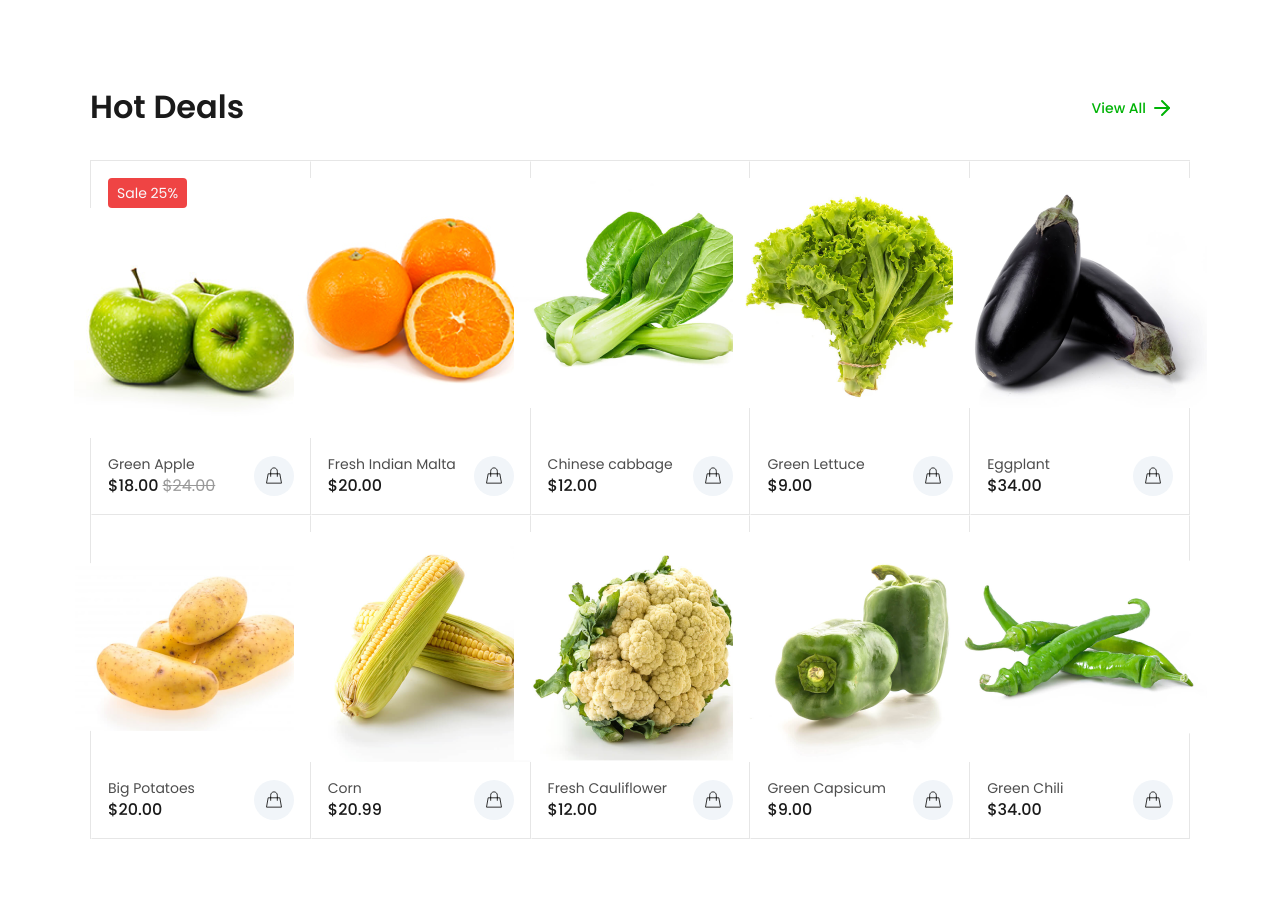
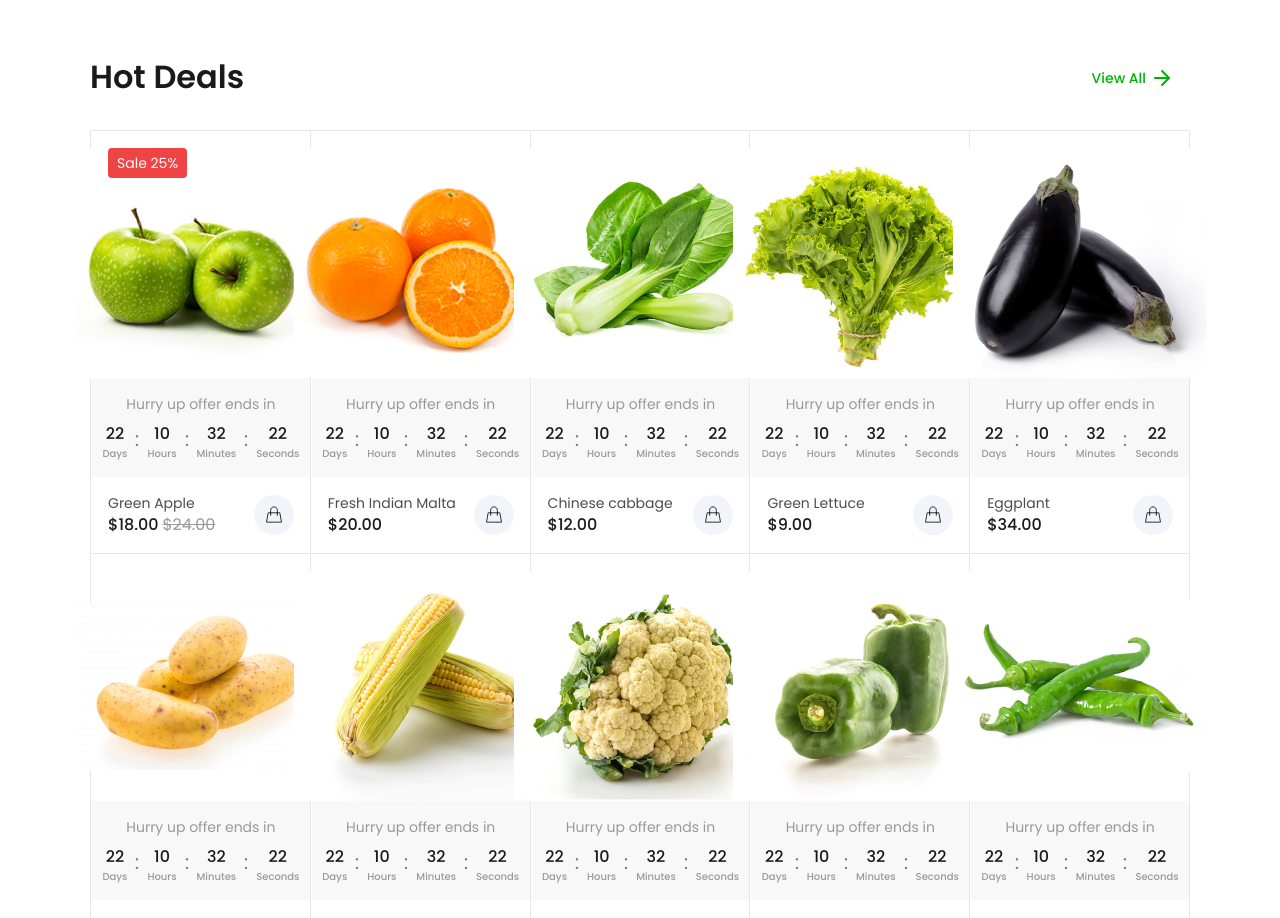
Before and after one commit to alifbinhossain/eco-bazar, a Next.js app: page / in a window 1280 px wide. Shown: the part 3240-4158 px from the top of the page. Built offline with nearby package versions, Linux system fonts and the light colour scheme.

Commit message:
ci: :sparkles: completed hot-deals section

```diff
--- a/package.json
+++ b/package.json
@@ -20,6 +20,7 @@
     "next": "14.0.4",
     "next-themes": "^0.2.1",
     "react": "^18",
+    "react-countdown": "^2.3.5",
     "react-dom": "^18",
     "react-icons": "^5.0.1",
     "react-lottie": "^1.2.4",
--- a/src/components/cards/product-card/product-card.tsx
+++ b/src/components/cards/product-card/product-card.tsx
@@ -5,6 +5,8 @@ import { Badge } from '@/components/ui/badge';
 import { AddProductToCart } from './_actions/add-product-to-cart';
 import { PreviewProduct } from './_actions/preview-product';
 import { AddProductToWishlist } from './_actions/add-product-to-wishlist';
+import { Button } from '@/components/ui/button';
+import { MyCountDown } from '@/components/my-countdown';
 
 interface Props {
   product: IProduct;
@@ -15,48 +17,38 @@ export const ProductCard: React.FC<Props> = ({ product, variant }) => {
   return (
     <div
       className={cn(
-        ' relative group p-4 border border-l-transparent border-t-transparent hover:border hover:border-primary-dark hover:shadow-2 hover:z-10  bg-white  transition-all duration-300 ease-in flex flex-col justify-between',
-        variant === 'hot-deals' &&
-          'hover:col-span-2 hover:row-span-2 hover:last:row-span-3'
+        ' relative group  border border-l-transparent border-t-transparent hover:border hover:border-primary-dark hover:shadow-2 hover:z-10  bg-white  transition-all duration-300 ease-in flex flex-col justify-between'
       )}
     >
       {product.discount && (
+        <div className='absolute top-4 left-4 z-10'>
           <Badge variant={'destructive'} size={'badge'}>
             Sale {product.discount}%
           </Badge>
+        </div>
       )}
 
-      {variant !== 'hot-deals' && (
-        <div className='absolute top-3 right-3 flex flex-col gap-2 invisible group-hover:visible translate-y-4 group-hover:translate-y-0 transition-transform duration-200 ease-in'>
+      <div className=' absolute top-3 right-3 z-10 flex flex-col gap-2 invisible group-hover:visible translate-y-4 group-hover:translate-y-0 transition-transform duration-200 ease-in'>
         <AddProductToWishlist product={product} />
         <PreviewProduct product={product} />
       </div>
-      )}
 
-      <div className='flex justify-center'>
-        <div
-          className={cn(
-            ' relative  h-[230px] aspect-[127/115]',
-            variant === 'hot-deals' && 'group-hover:h-[446px]'
-          )}
-        >
+      <div className='p-4 pb-0  flex justify-center'>
+        <div className={cn(' relative  h-[230px] aspect-[127/115]')}>
           <Image fill src={product.image} alt={product.name} />
         </div>
       </div>
 
       {variant === 'hot-deals' && (
-        <div className='hidden group-hover:flex items-center'>
-          <AddProductToWishlist product={product} />
-          <PreviewProduct product={product} />
+        <div className='bg-gray-50/50  py-4 flex flex-col items-center'>
+          <p className='text-sm text-gray-400 text-center'>
+            Hurry up offer ends in
+          </p>
+          <MyCountDown date={new Date('2024-02-02')} className='mt-2' />
         </div>
       )}
 
-      <div
-        className={cn(
-          'mt-4 flex justify-between items-center',
-          variant === 'hot-deals' && 'group-hover:hidden'
-        )}
-      >
+      <div className={cn('p-4 pt-0 mt-4 flex justify-between items-center')}>
         <div>
           <p className='text-sm  text-gray-700  group-hover:text-primary-dark'>
             {product.name}
--- /dev/null
+++ b/src/components/my-countdown.tsx
@@ -0,0 +1,83 @@
+'use client';
+
+import Image from 'next/image';
+
+import Countdown, {
+  CountdownRenderProps,
+  CountdownProps,
+} from 'react-countdown';
+
+import { cn } from '@/lib/utils';
+
+// Random component
+const Completionist = () => <span>You are good to go!</span>;
+
+// Renderer callback with condition
+const renderer = ({
+  days,
+  hours,
+  minutes,
+  seconds,
+  completed,
+}: CountdownRenderProps) => {
+  if (completed) {
+    // Render a completed state
+    return <Completionist />;
+  } else {
+    // Render a countdown
+    return (
+      <div className='flex items-center gap-2 justify-center'>
+        <div className='flex flex-col items-center'>
+          <span className='text-base text-gray-900 font-medium'>{days}</span>
+          <span className='text-[10px] font-medium text-gray-400'>Days</span>
+        </div>
+
+        <Image
+          width={4}
+          height={24}
+          src={'/assets/images/icons/collon.svg'}
+          alt='Collon'
+        />
+
+        <div className='flex flex-col items-center'>
+          <span className='text-base text-gray-900 font-medium'>{hours}</span>
+          <span className='text-[10px] font-medium text-gray-400'>Hours</span>
+        </div>
+
+        <Image
+          width={4}
+          height={24}
+          src={'/assets/images/icons/collon.svg'}
+          alt='Collon'
+        />
+
+        <div className='flex flex-col items-center'>
+          <span className='text-base text-gray-900 font-medium'>{minutes}</span>
+          <span className='text-[10px] font-medium text-gray-400'>Minutes</span>
+        </div>
+
+        <Image
+          width={4}
+          height={2}
+          src={'/assets/images/icons/collon.svg'}
+          alt='Collon'
+        />
+
+        <div className='flex flex-col items-center'>
+          <span className='text-base text-gray-900 font-medium'>{seconds}</span>
+          <span className='text-[10px] font-medium text-gray-400'>Seconds</span>
+        </div>
+      </div>
+    );
+  }
+};
+
+export const MyCountDown: React.FC<
+  Partial<CountdownProps> & { date: Date; className?: string }
+> = ({ date, className, ...props }) => {
+  return (
+    <div className={cn(className)}>
+      <Countdown date={date} renderer={renderer} {...props} />
+    </div>
+  );
+};
```
Also changed, not shown: public/assets/images/icons/collon.svg (added), 1 other file (tests, documents, lock files or other folders). Lines whose indentation alone changed are shown as unchanged.
